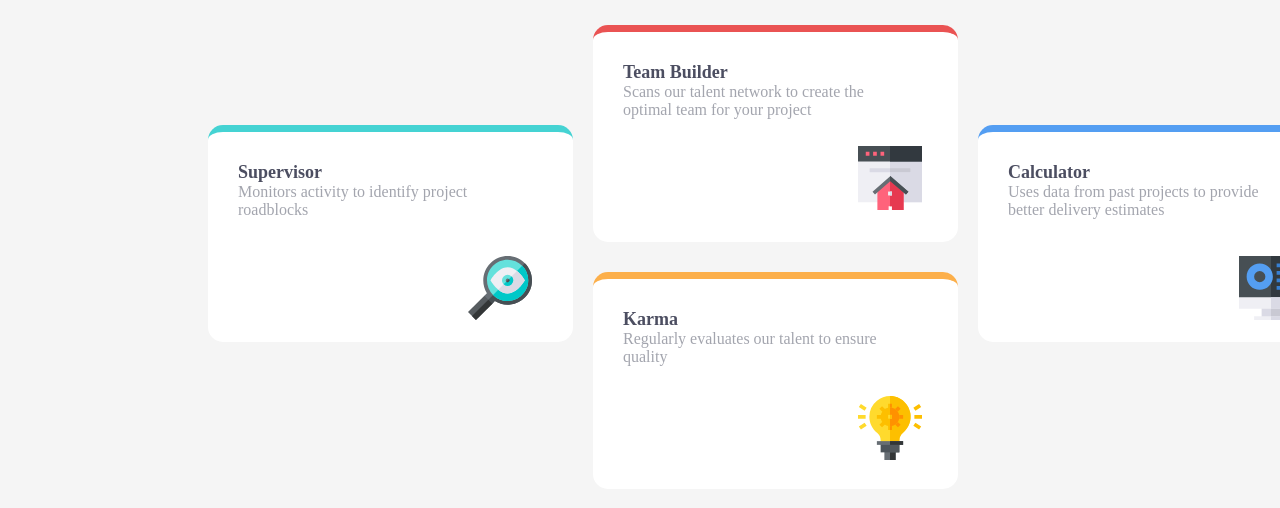
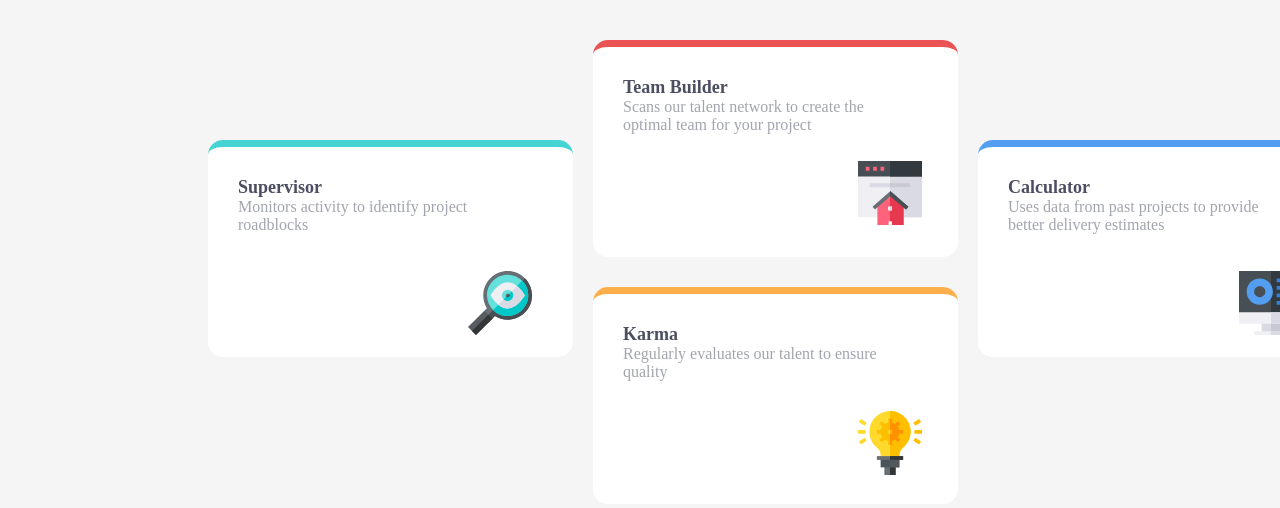
Before and after one commit to OekPhlesym/Four-card-feature-section, a plain HTML site: page index.html in a window 1280 px wide. Shown: the part 292-800 px from the top of the page. Drawn offline with Linux system fonts and the light colour scheme.

Commit message:
Update styles.css
Aligning the layout to match Design/Solution option of the frontendMentor

```diff
--- a/styles.css
+++ b/styles.css
@@ -1,6 +1,6 @@
 body{
     position: fixed;
-    top: 100px;
+    top: 115px;
     left: 180px;
     background-color: whitesmoke;
 }
```
